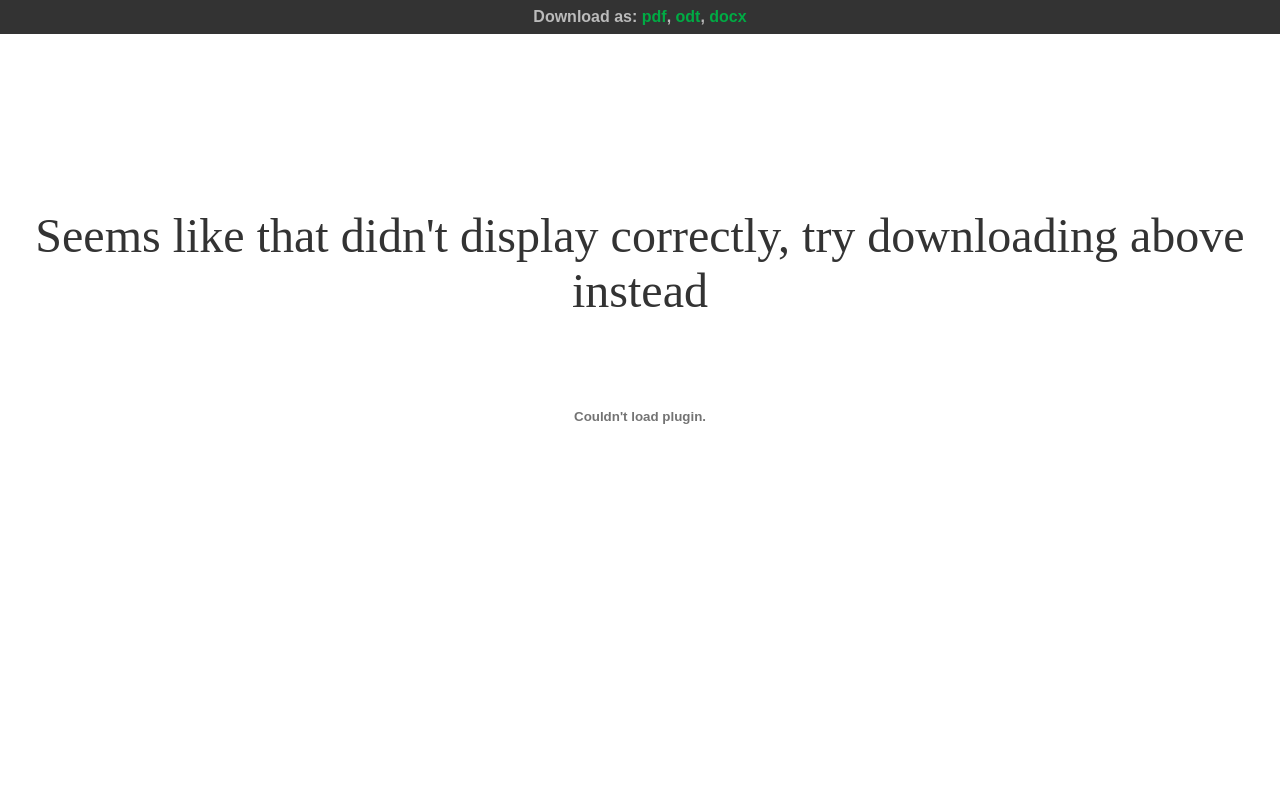
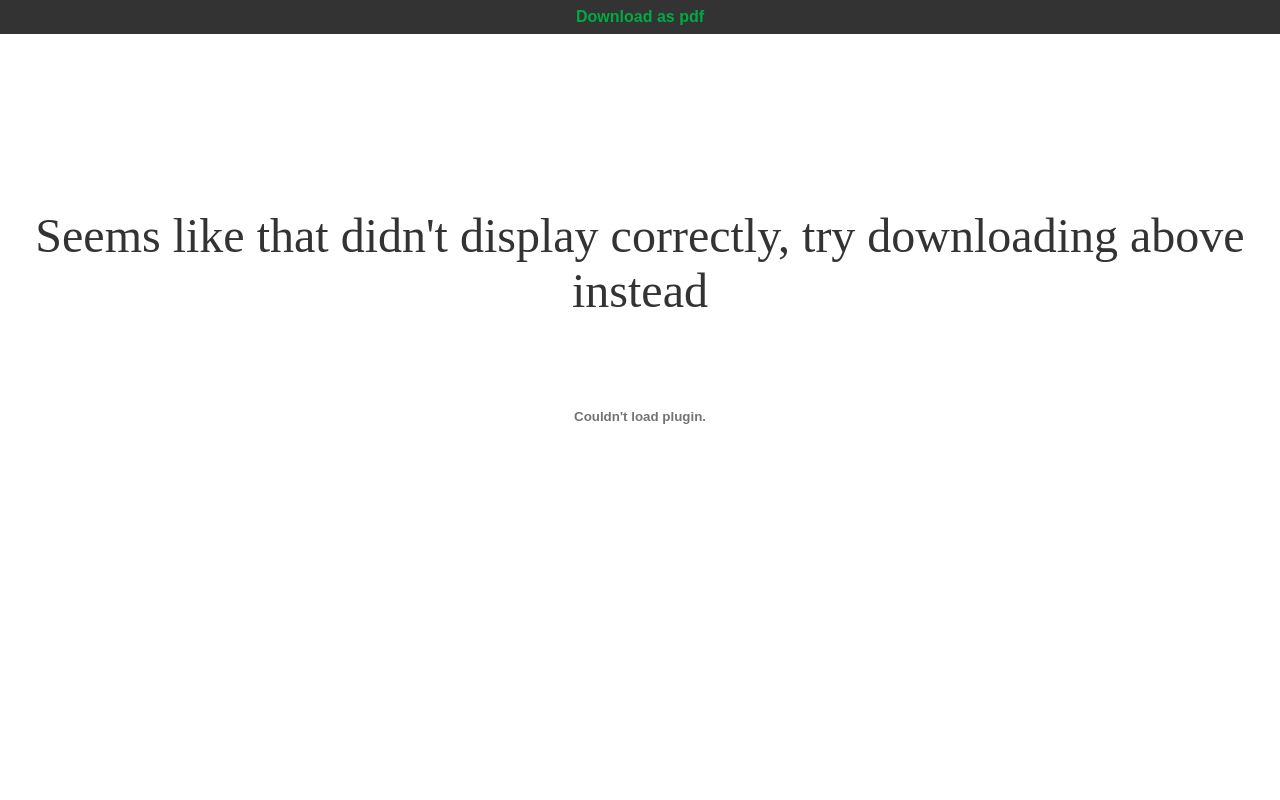
Before and after one commit to logburn/sabrinachin.com, a PHP site: page /resume/index.php in a window 1280 px wide. Run offline with PHP 8.4, Linux system fonts and the light colour scheme.

Commit message:
added resume

```diff
--- a/projects.php
+++ b/projects.php
@@ -7,7 +7,7 @@
 
 <h2 id=name>RIDDLE</h2>
 <div class=content>
-  Heheh, Merry Christmas. This is the thing I just couldn't get done (the riddle, not the website), so I hope it hodgepodged itself together well. I wanted matching websites so I made matching websites. Anyways, you can get started now if you want.
+  Heheh, Merry Christmas. This is the thing I just couldn't get done (the riddle, not the website), so I hope it hodgepodged itself together well. I wanted matching websites so I made matching websites :). I can change it to be anything you want, including a complete redesign if you tell me what you want.<br>Anyways, you can get started now if you want.
 </div>
 
 </div></body>
--- a/resume/index.php
+++ b/resume/index.php
@@ -2,8 +2,8 @@
 <html lang=en>
 <head>
   <meta charset=utf-8>
-  <title>Luke Ogburn - resume</title>
-  <link rel='shortcut icon' type=image/png href=/walker.png>
+  <title>Sabrina Chin - resume</title>
+  <link rel='shortcut icon' type=image/png href=/tristan.png>
   <meta name=viewport content=width=device-width,initial-scale=1.0>
   <style>
       body{
@@ -69,8 +69,8 @@
   </style>
 </head>
 <body>
-    <p class=top>Download as: <a href=resume.pdf download>pdf</a>, <a href=resume.odt download>odt</a>, <a href=resume.docx download>docx</a></p>
+    <p class=top><a href=resume.pdf download>Download as pdf</a></p>
     <p class=fail>Seems like that didn't display correctly, try downloading above instead</p>
-    <embed src=resume.pdf title="Luke Ogburn's Resume PDF"></embed>
+    <embed src=resume.pdf title="Sabrina Chin's Resume PDF"></embed>
 </body>
 </html>
```
Also changed, not shown: 3 other files.
